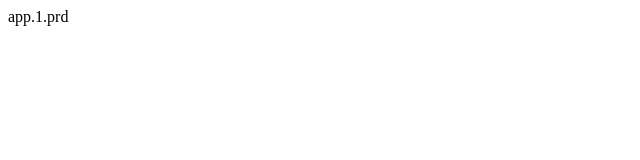
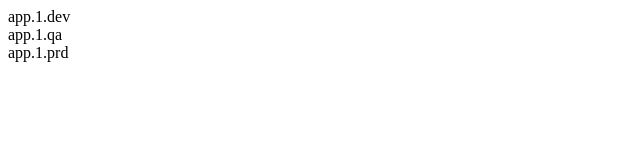
Before and after one commit to jdevoroz/auditoriafiscal, a plain HTML site: page index.html in a window 1280 px wide. Shown: the whole page, without its empty margins (0-640 px from the left). Drawn offline with Linux system fonts and the light colour scheme.

Commit message:
Update index.html

```diff
--- a/index.html
+++ b/index.html
@@ -1,2 +1,4 @@
 
+<div>app.1.dev</div>
+<div>app.1.qa</div>
 <div>app.1.prd</div>
```
